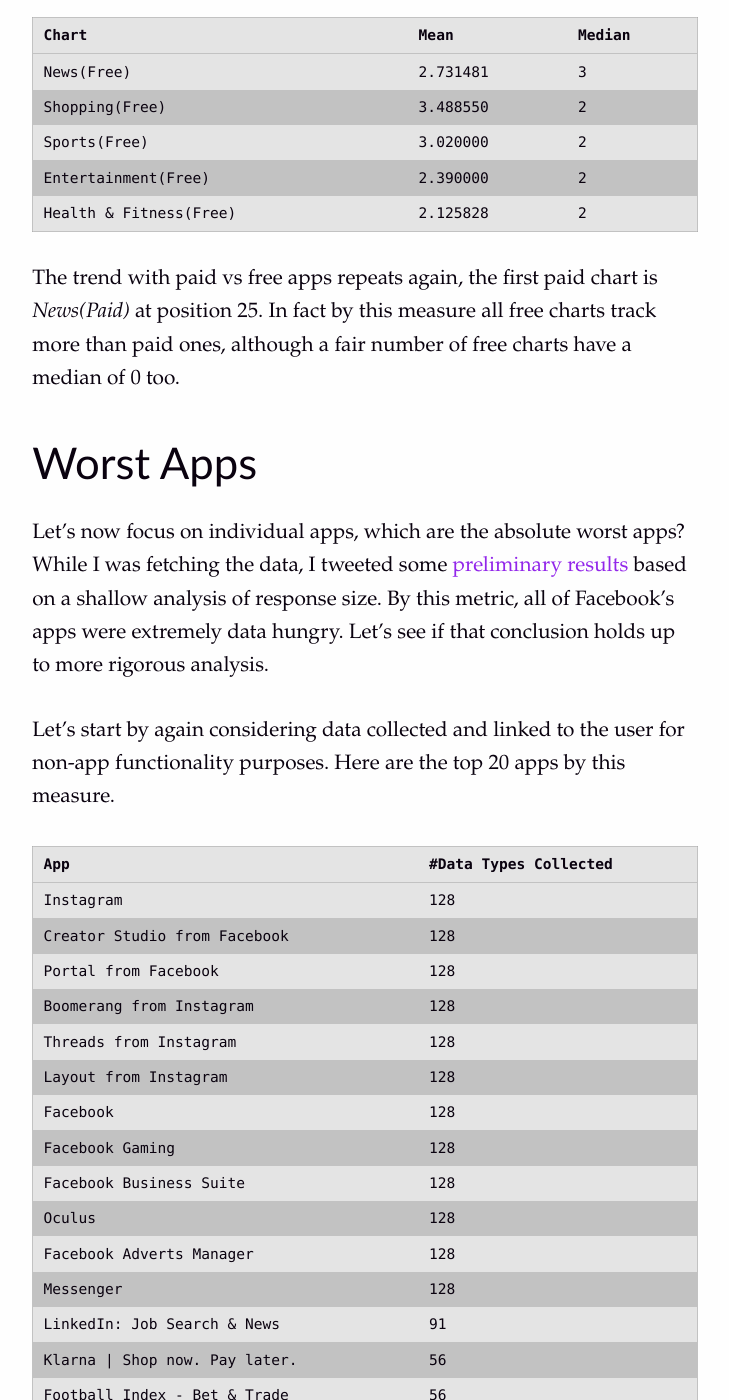
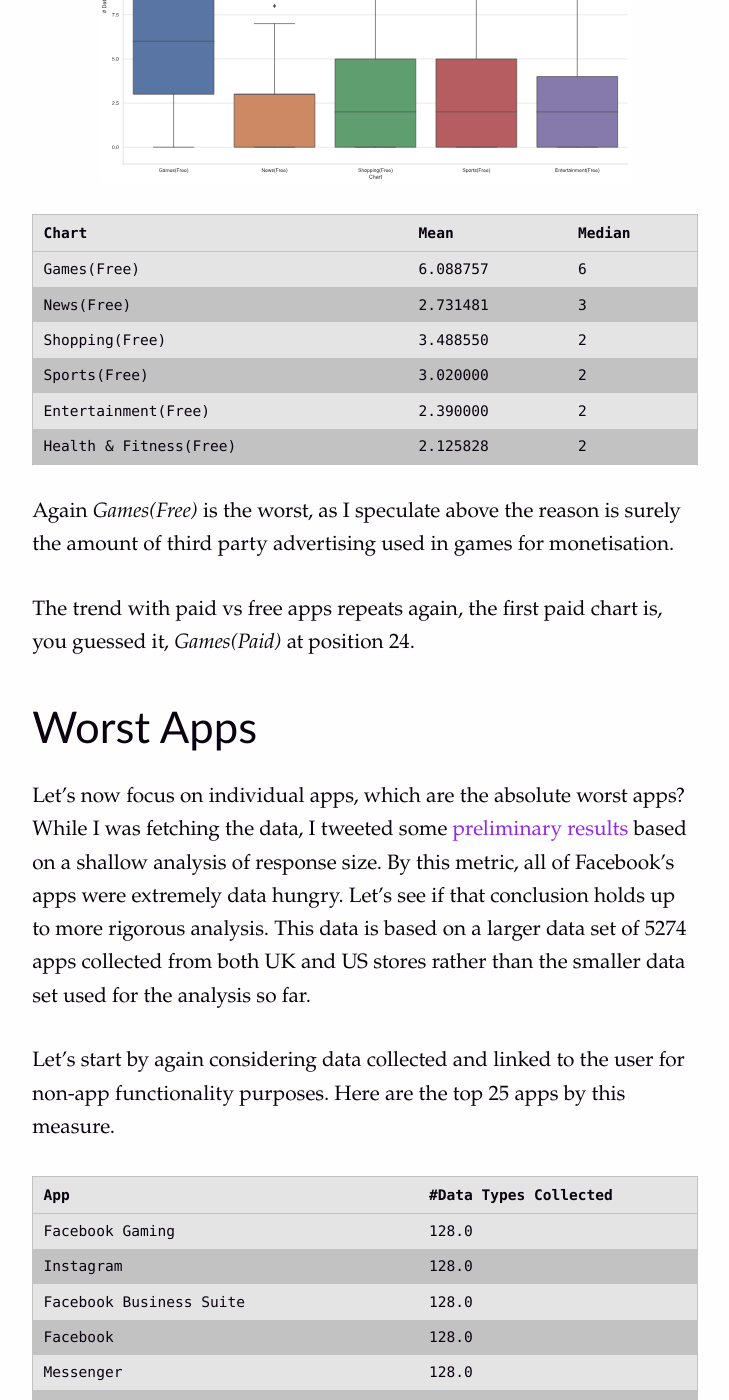
Before and after one commit to k0nserv/hugotunius.se, a Jekyll site: the page built from _posts/2021-01-03-an-analysis-of-privacy-on-the-app-store.md, in a window 1280 px wide and 1400 px high, scrolled down 15912 px. Shown: the whole window, without its empty margins (275-1004 px from the left). Built offline with Jekyll 4.4.1, drawn with Linux system fonts in a browser that asks for light colours; some of the changed text lies outside the part shown.

Commit message:
[App Store Privacy] Add new data

```diff
--- a/_posts/2021-01-03-an-analysis-of-privacy-on-the-app-store.md
+++ b/_posts/2021-01-03-an-analysis-of-privacy-on-the-app-store.md
@@ -220,11 +220,13 @@
 
 ## Analysis
 
-The data set I've collected contains 9082 combinations of apps and a position in a given category chart. In total there are 9040 unique apps in this data set.
+**Last Updated:** 7<sup>th</sup> of January 2020. Added data for Games, which was previously missing and extended analysis of all apps to larger data set.
+
+The data set I've collected contains 9477 combinations of apps and a position in a given category chart. In total there are 9435 unique apps in this data set.
 
 Most charts contain 200 or nearly 200 apps, however **Graphics & Design(Paid)**, **Developer Tools(Paid)**, and **Magazines & Newspapers(Paid)** all have fewer than 90 apps so I'm dropping them from further analysis.
 
-Because the privacy details have only been required for new apps and updates since mid December, not all apps contain information about privacy details. After removing those apps 3164 apps remain in the data set. Breaking this down by chart, several charts have less than 25 apps so I am dropping them from further analysis too. This leaves 3027 apps in the data set.
+Because the privacy details have only been required for new apps and updates since mid December, not all apps contain information about privacy details. After removing those apps 3370 apps remain in the data set. Breaking this down by chart, several charts have less than 25 apps so I am dropping them from further analysis too. This leaves 3233 apps in the data set.
 
 In total the following charts have been dropped:
 
@@ -286,20 +288,20 @@
 
 [![Box Plot comparing free vs paid apps. The median number of data points collect is 2 for paid apps and 8 for free apps]({{ 'img/app-privacy/free-vs-paid-box-plot.svg' | asset_url }})](/img/app-privacy/free-vs-paid-box-plot.svg)
 
-Yes they certainly do. The median number of such data types for free apps is 8 and for paid apps it's 2. The mean is impacted by outliers in the free category and is ~12.1 for free apps and ~3.7 for paid apps.
+Yes they certainly do. The median number of such data types for free apps is 3 and for paid apps it's 0. The mean is impacted by outliers in the free category and is ~8.1 for free apps and ~0.5 for paid apps.
 
 If we look at the number of apps that don't collect data, as a percentage. It's also clear that paid apps are much less likely to collect data.
 
 | **Type** | **Percentage** | **# Apps** | **# Apps that don't collect** |
 |----------|------------------------------------------------|--------------------|----------------------------------|
-| Free     | ~9.7%                                          | 2459               | 239                              |
-| Paid     | ~55.8%                                         | 568                | 317                              |
+| Free     | ~9.1%                                          | 2628               | 240                              |
+| Paid     | ~53.9%                                         | 605                | 326                              |
 
 Lastly do free apps collect more data types that are used to track the users across other apps and websites i.e. data categories with the identifier `DATA_USED_TO_TRACK_YOU`?
 
 [![Box Plot comparing free vs paid apps. The median number of data types collect is 1 for paid apps and 3 for free apps]({{ 'img/app-privacy/free-vs-paid-tracking-box-plot.svg' | asset_url }})](/img/app-privacy/free-vs-paid-tracking-box-plot.svg)
 
-Yes they do, the median number of data types used to track users across other apps and websites is 1 for free apps and 0 for paid apps. The mean is ~2.0 for free apps, but only ~0.2 for paid apps.
+Yes they do, the median number of data types used to track users across other apps and websites is 1 for free apps and 0 for paid apps. The mean is ~2.3 for free apps, but only ~0.2 for paid apps.
 
 For all three metrics considered, it turns out that my Twitter followers were correct. Free apps do collect more data than paid ones.
 
@@ -311,28 +313,28 @@
 
 | **Chart**              | **Mean**  | **Median** |
 |------------------------|-----------|------------|
+| Games(Free)            | 13.668639 | 8.0        |
 | Shopping(Free)         | 11.938931 | 8.0        |
 | Travel(Free)           | 10.486486 | 6.0        |
 | Sports(Free)           | 9.410000  | 5.5        |
 | Business(Free)         | 11.558559 | 5.0        |
-| Health & Fitness(Free) | 10.013245 | 5.0        |
 
-Here *Shopping(Free)* is the clear winner, perhaps because of amount of analytics used to improve and understand things like checkout conversion and cart abandonment.
+Here *Games(Free)* is the clear winner, perhaps because the number of free games that are financed entirely by third party ads combined with the high cost of making games. *Shopping(Free)* is a close second presumably due to analytics data collected to optimise purchases and checkout experiences.
 
-Another interesting observation here is that worst 23 charts, sorted by median, are all free. The first paid chart is *Travel(Paid)* at position 24.
+Another interesting observation here is that worst 24 charts, sorted by median, are all free. The first paid chart is *Games(Paid)* at position 25.
 
 
 When considering the percentage of apps in each chart that don't collect any data there's commonality with the above. *Health & Fitness(Free)*, *Shopping(Free)*, and *Travel(Free)* all show up again.
 
 | **Chart**              | **Percentage** | **#Apps** | **#Apps that don’t collect** |
 |------------------------|----------------|-----------|------------------------------|
+| Games (Free)           |          ~0.6% |       169 |                            1 |
 | Health & Fitness(Free) |            ~2% |       151 |                            3 |
 |       News(Free)       |          ~2.8% |       108 |                            3 |
 |     Shopping(Free)     |          ~3.1% |       131 |                            4 |
 |      Travel(Free)      |           ~3.6 |       111 |                            4 |
-|   Photo & Video(Free)  |          ~3.7% |       136 |                            5 |
 
-The same divide between paid and free apps occur again here. The first paid app shows up only at position 23(*Weather(Paid)* at ~27.8%).
+The same divide between paid and free apps occur again here. The first paid app shows up only at position 24(it's Games again, *Games(Paid)* at ~24.3%).
 
 When considering tracking across other apps and websites this is the result:
 
@@ -340,42 +342,50 @@
 
 | **Chart**              | **Mean** | **Median** |
 |------------------------|----------|------------|
+| Games(Free)            | 6.088757 | 6          |
 | News(Free)             | 2.731481 | 3          |
 | Shopping(Free)         | 3.488550 | 2          |
 | Sports(Free)           | 3.020000 | 2          |
 | Entertainment(Free)    | 2.390000 | 2          |
 | Health & Fitness(Free) | 2.125828 | 2          |
 
-The trend with paid vs free apps repeats again, the first paid chart is *News(Paid)* at position 25. In fact by this measure all free charts track more than paid ones, although a fair number of free charts have a median of 0 too.
+Again *Games(Free)* is the worst, as I speculate above the reason is surely the amount of third party advertising used in games for monetisation.
+
+The trend with paid vs free apps repeats again, the first paid chart is, you guessed it, *Games(Paid)* at position 24.
 
 ### Worst Apps
 
-Let's now focus on individual apps, which are the absolute worst apps? While I was fetching the data, I tweeted some [preliminary results](https://twitter.com/K0nserv/status/1344051828602916877) based on a shallow analysis of response size. By this metric, all of Facebook's apps were extremely data hungry. Let's see if that conclusion holds up to more rigorous analysis.
+Let's now focus on individual apps, which are the absolute worst apps? While I was fetching the data, I tweeted some [preliminary results](https://twitter.com/K0nserv/status/1344051828602916877) based on a shallow analysis of response size. By this metric, all of Facebook's apps were extremely data hungry. Let's see if that conclusion holds up to more rigorous analysis. This data is based on a larger data set of 5274 apps collected from both UK and US stores rather than the smaller data set used for the analysis so far.
 
-Let's start by again considering data collected and linked to the user for non-app functionality purposes. Here are the top 20 apps by this measure.
+Let's start by again considering data collected and linked to the user for non-app functionality purposes. Here are the top 25 apps by this measure.
 
 | **App**                        | **#Data Types Collected** |
-|--------------------------------|--------------------------|
-| Instagram                      | 128                    |
-| Creator Studio from Facebook   | 128                    |
-| Portal from Facebook           | 128                    |
-| Boomerang from Instagram       | 128                    |
-| Threads from Instagram         | 128                    |
-| Layout from Instagram          | 128                    |
-| Facebook                       | 128                    |
-| Facebook Gaming                | 128                    |
-| Facebook Business Suite        | 128                    |
-| Oculus                         | 128                    |
-| Facebook Adverts Manager       | 128                    |
-| Messenger                      | 128                    |
-| LinkedIn: Job Search & News    | 91                     |
-| Klarna \| Shop now. Pay later. | 56                     |
-| Football Index - Bet & Trade   | 56                     |
-| The Telegraph News             | 55                     |
-| Ovia Pregnancy Tracker         | 54                     |
-| Ovia Parenting & Baby Tracker  | 54                     |
-| Ovia Fertility & Cycle Tracker | 54                     |
-| Nectar: Shop & Collect Points  | 53                     |
+|--------------------------------|---------------------------|
+| Facebook Gaming                | 128.0                     |
+| Instagram                      | 128.0                     |
+| Facebook Business Suite        | 128.0                     |
+| Facebook                       | 128.0                     |
+| Messenger                      | 128.0                     |
+| Oculus                         | 128.0                     |
+| Portal from Facebook           | 128.0                     |
+| Boomerang from Instagram       | 128.0                     |
+| Facebook Adverts Manager       | 128.0                     |
+| Threads from Instagram         | 128.0                     |
+| Layout from Instagram          | 128.0                     |
+| Creator Studio from Facebook   | 128.0                     |
+| LinkedIn: Job Search & News    | 91.0                      |
+| Scrabble® GO - New Word Game   | 60.0                      |
+| Football Index - Bet & Trade   | 56.0                      |
+| Klarna \| Shop now. Pay later. | 56.0                      |
+| Draw a Line: Tricky Brain Test | 55.0                      |
+| The Telegraph News             | 55.0                      |
+| Ovia Parenting & Baby Tracker  | 54.0                      |
+| Ovia Pregnancy Tracker         | 54.0                      |
+| Ovia Fertility & Cycle Tracker | 54.0                      |
+| Nectar: Shop & Collect Points  | 53.0                      |
+| Full Guide for Cyberpunk 2077  | 53.0                      |
+| NFL                            | 52.0                      |
+| Ring - Always Home             | 51.0                      |
 
 Can you spot the pattern? The top 12 apps are all from the same company, Facebook. All of Facebook's apps collect an ungodly amount of data, the nearest other app is LinkedIn which collects 37 fewer data types. Keep in mind that the maximum number of data types an app can collect and link to the user outside of app functionality is 160(32 data types, across 5 purposes), Facebook manages to get almost all the way there at 128. All of Facebook's apps declare the same set of data types collected. It's easier to look at the data Facebook **does not collect** than the data they do collect.
 
@@ -435,31 +445,35 @@
 What about apps that track you across apps and websites used by other companies?
 
 
-| **App**                          | **#Data Types Tracked** |
-|----------------------------------|-------------------------|
-| M&S - Fashion, Food & Homeware   | 19.0                    |
-| The Telegraph News               | 17.0                    |
-| Yelp: Local Food & Services      | 17.0                    |
-| Football Index - Bet & Trade     | 17.0                    |
-| Depop - Buy and sell fashion     | 15.0                    |
-| EliteSingles: Dating for 30+     | 15.0                    |
-| Monese: A Banking Alternative    | 14.0                    |
-| 墨迹天气-MojiWeather             | 14.0                    |
-| Investing.com Stocks & Finance   | 14.0                    |
-| BetBull: Sport \| Tips \| Casino | 14.0                    |
-| IMVU: 3D Avatar Creator & Chat   | 13.0                    |
-| Nectar: Shop & Collect Points    | 13.0                    |
-| Yandex Go — taxi and delivery    | 13.0                    |
-| Gaia GPS Hiking, Biking Maps     | 13.0                    |
-| MamaBeing Fit                    | 13.0                    |
-| The Sole Womens                  | 13.0                    |
-| Yandex.Navigator – Parking       | 13.0                    |
-| Candide – Plants & Gardening     | 13.0                    |
-| TOPPS® KICK® Card Trader         | 13.0                    |
-| AP News                          | 12.0                    |
+| **App**                        | **#Data Types Tracked** |
+|--------------------------------|-------------------------|
+| Priceline - Hotel, Car, Flight | 23                      |
+| Paxful Bitcoin Wallet          | 23                      |
+| Chime - Mobile Banking         | 21                      |
+| Nordstrom Rack                 | 21                      |
+| Draw Coliseum                  | 20                      |
+| Nordstrom                      | 20                      |
+| M&S - Fashion, Food & Homeware | 19                      |
+| Bubble Pop! Puzzle Game Legend | 18                      |
+| Block! Triangle puzzle:Tangram | 18                      |
+| The Bellingham Herald News     | 17                      |
+| Fresno Bee News                | 17                      |
+| Football Index - Bet & Trade   | 17                      |
+| The State News                 | 17                      |
+| Miami Herald News              | 17                      |
+| Bradenton Herald News          | 17                      |
+| The Charlotte Observer News    | 17                      |
+| The Raleigh News & Observer    | 17                      |
+| Lexington Herald-Leader News   | 17                      |
+| The Telegraph News             | 17                      |
+| Kansas City Star News          | 17                      |
+| Fort Worth Star-Telegram News  | 17                      |
+| Yelp: Local Food & Services    | 17                      |
+| MLB Ballpark                   | 16                      |
+| onX Backcountry GPS Trail Maps | 16                      |
+| onX Hunt: GPS Tracking Tools   |                         |
 
-Here Facebook's apps aren't showing up, after all they are the people who facilitate the tracking across apps and websites. Unsurprisingly, all of the above apps are free. The first paid app in this list is Badoo Premium at position 147.
-
+Here Facebook's apps aren't showing up, after all they are the people who facilitate the tracking across apps and websites. Unsurprisingly, all of the above apps are free.
 
 
 ### Oxymorons
@@ -481,6 +495,8 @@
 
 Free apps collect significantly more data than paid ones and anyone who cares about their privacy should opt to pay for the apps they use.
 
+Games are especially bad as category and especially with in third party tracking they stand out.
+
 The data at this stage is sparse, because only about 1/3 of the apps in the data set have added privacy details. In the future this will reach close to 100% and I will redo this analysis.
 
 If you have other questions about the data that you'd like me to cover please DM me on [Twitter](https://twitter.com/K0nserv) and I'll try to add them to this post, or if there are a lot of questions I'll do a follow up post.
```
Also changed, not shown: other parts of _posts/2021-01-03-an-analysis-of-privacy-on-the-app-store.md (+2 -2 lines), img/app-privacy/data-collected-histogram-non-zero-plot.svg, img/app-privacy/data-collected-histogram-plot.svg, img/app-privacy/free-vs-paid-box-plot.svg, img/app-privacy/free-vs-paid-tracking-box-plot.svg, img/app-privacy/ttp-histogram-non-zero-plot.svg, img/app-privacy/ttp-histogram-plot.svg, img/app-privacy/worsts-charts-box-plot.svg, img/app-privacy/worsts-charts-tpt-box-plot.svg.
